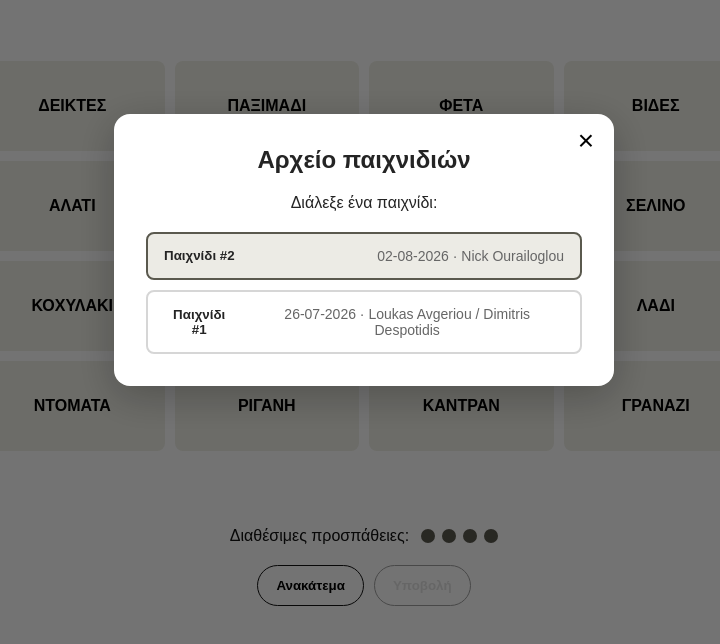
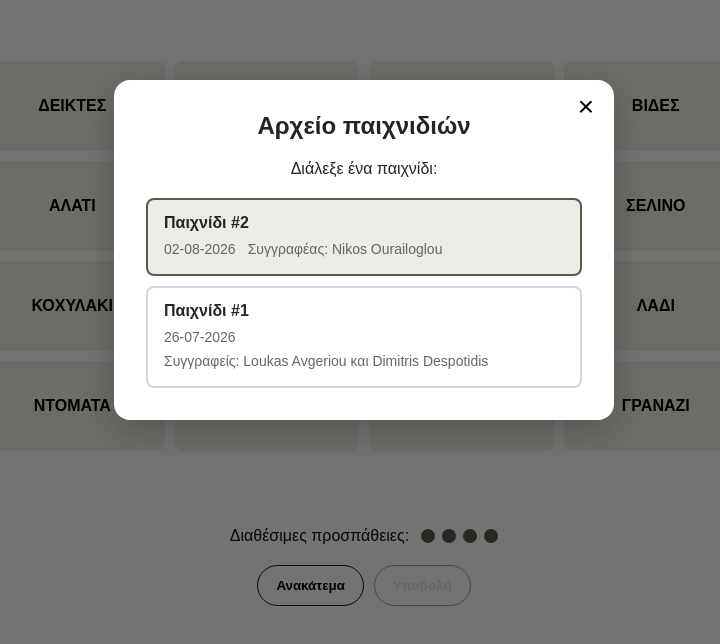
Before and after one commit to LoukasAvgeriou/connections, a plain HTML site: page index.html in a window 1280 px wide. Both pictures are taken after a click on the button "ΑΡΧΕΙΟ ΠΑΙΧΝΙΔΙΩΝ". Shown: the part 150-794 px from the top of the page, without its empty margins (276-996 px from the left). Drawn offline with Linux system fonts and the light colour scheme.

Commit message:
fixed authors to be able to have more than one

```diff
--- a/data/games.js
+++ b/data/games.js
@@ -3,7 +3,10 @@ const games = [
     id: "game-1",
     date: "26-07-2026",
     title: "Παιχνίδι #1",
-    author: "Loukas Avgeriou / Dimitris Despotidis",
+    authors: [
+      "Loukas Avgeriou",
+      "Dimitris Despotidis"
+    ],
     groups: [
       {
         category: "ΠΤΗΝΑ",
@@ -32,7 +35,9 @@ const games = [
     id: "game-2",
     date: "02-08-2026",
     title: "Παιχνίδι #2",
-    author: "Nick Ourailoglou",
+    authors: [
+      "Nikos Ourailoglou"
+    ],
     groups: [
       {
         category: "ΥΛΙΚΑ ΓΙΑ ΝΤΑΚΟ",
--- a/script.js
+++ b/script.js
@@ -281,9 +281,23 @@ function renderGamesArchive() {
       gameButton.classList.add("current-game");
     }
 
+    const authorNames = new Intl.ListFormat("el", {
+      style: "long",
+      type: "conjunction"
+    }).format(game.authors);
+
+    const authorLabel =
+      game.authors.length === 1 ? "Συγγραφέας" : "Συγγραφείς";
+
     gameButton.innerHTML = `
-      <strong>${game.title}</strong>
-      <span>${game.date} · ${game.author}</span>
+      <strong class="archive-game-title">${game.title}</strong>
+      <span class="archive-game-meta">
+        <span class="archive-game-date">${game.date}</span>
+
+        <span class="archive-game-author">
+          ${authorLabel}: ${authorNames}
+        </span>
+      </span>
     `;
 
     gameButton.addEventListener("click", () => {
--- a/style.css
+++ b/style.css
@@ -178,6 +178,7 @@ main {
 }
 
 @media (prefers-reduced-motion: reduce) {
+
   .message-animation,
   .solved-group {
     animation: none;
@@ -340,16 +341,39 @@ main {
 
 .archive-game-button {
   display: flex;
-  justify-content: space-between;
-  align-items: center;
-  gap: 16px;
+  flex-direction: column;
+  align-items: flex-start;
+  gap: 8px;
   width: 100%;
   padding: 14px 16px;
   border: 2px solid #d6d6d6;
   border-radius: 8px;
   background-color: white;
   color: #242424;
+  text-align: left;
   cursor: pointer;
+}
+
+.archive-game-title {
+  font-size: 16px;
+}
+
+.archive-game-meta {
+  display: flex;
+  flex-wrap: wrap;
+  gap: 5px 12px;
+  width: 100%;
+  color: #666;
+  font-size: 14px;
+  line-height: 1.4;
+}
+
+.archive-game-date {
+  white-space: nowrap;
+}
+
+.archive-game-author {
+  overflow-wrap: anywhere;
 }
 
 .archive-game-button:hover {
```
